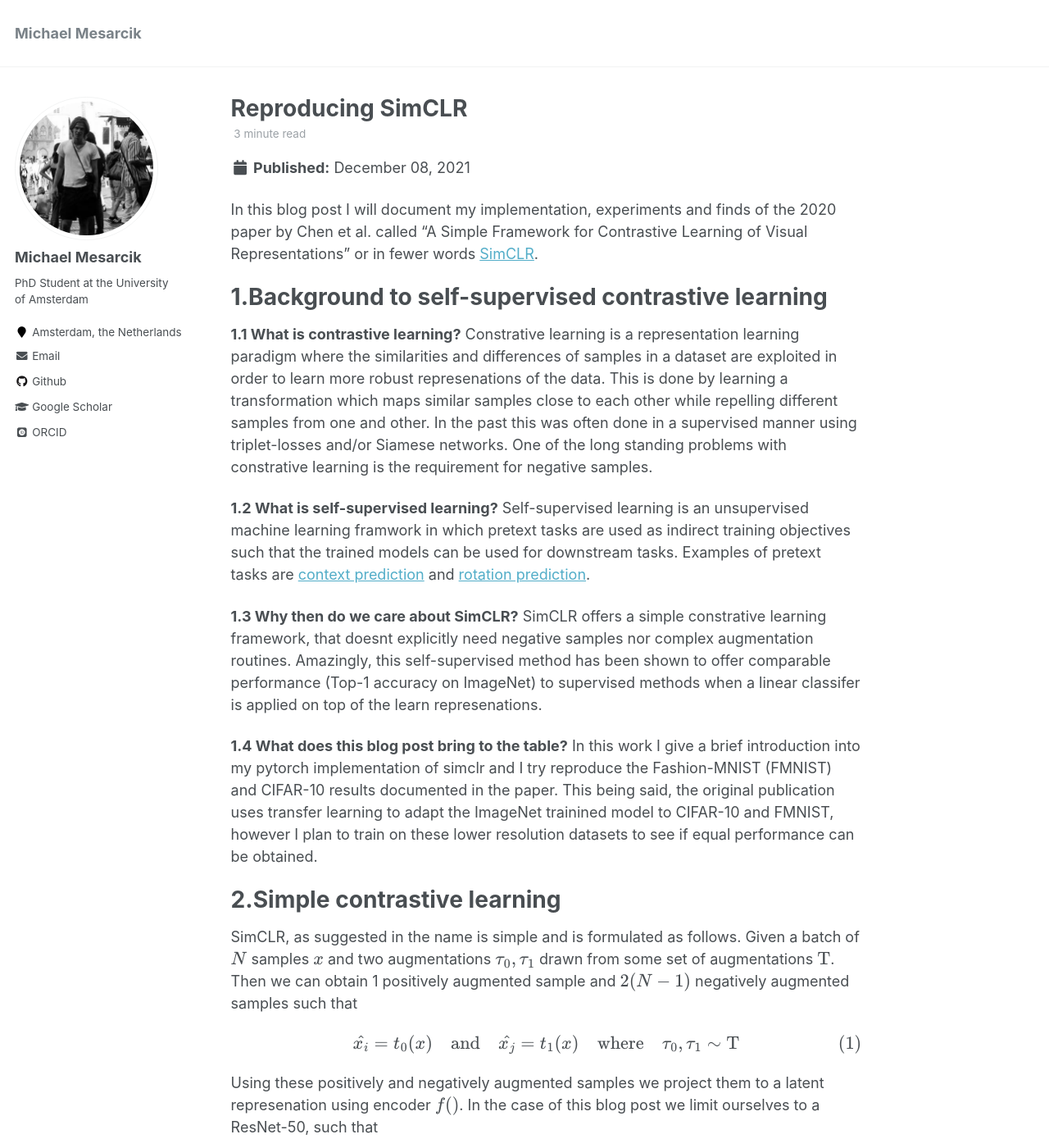
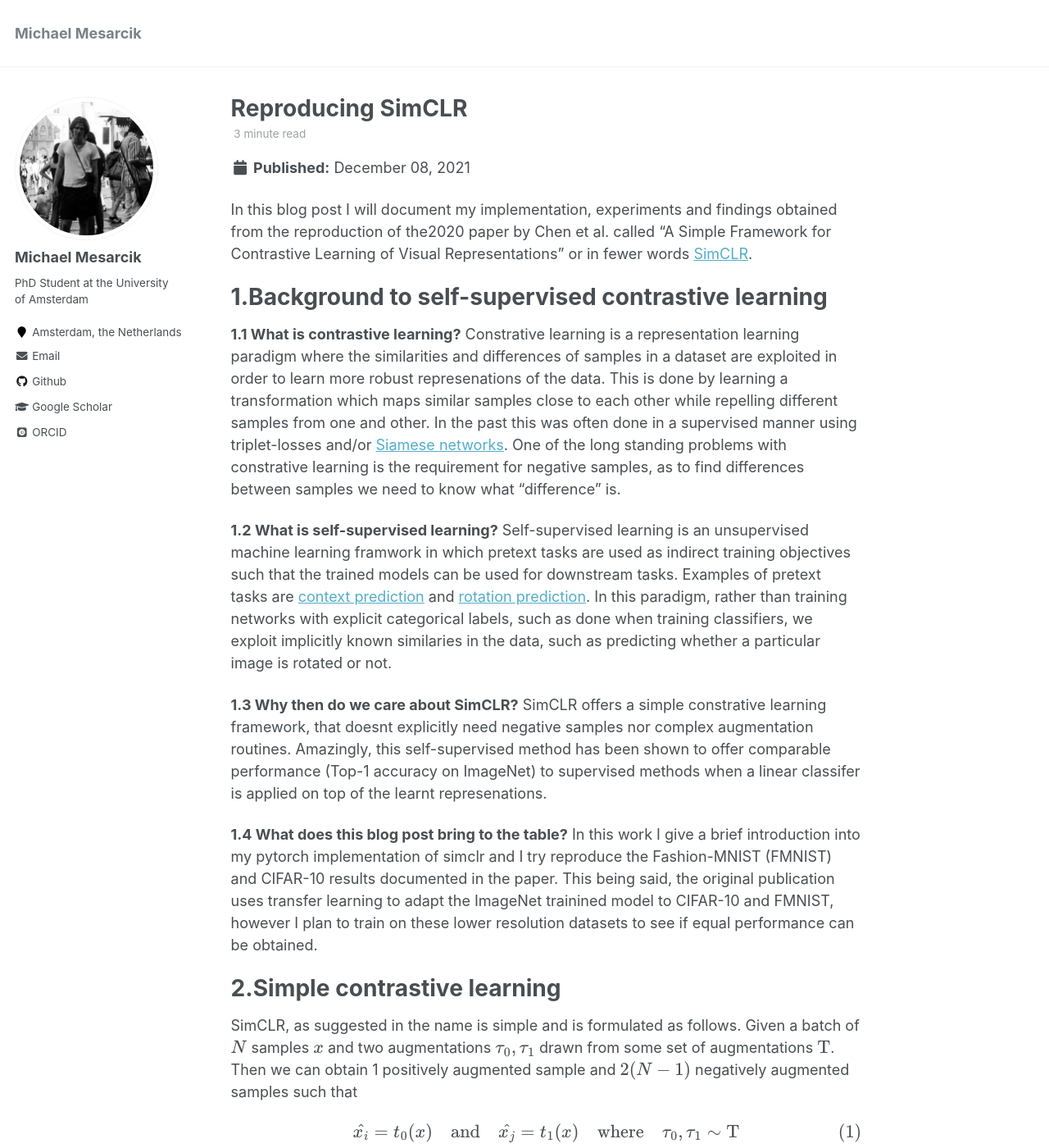
Before and after one commit to mesarcik/mesarcik.github.io, a Jekyll site: the page built from _posts/2021-12-08-blog-post-simclr.md, in a window 1280 px wide and 1400 px high. Shown: the whole window at 82% size. Built offline with Jekyll 4.4.1, drawn with Linux system fonts in a browser that asks for light colours; some web fonts are replaced; formulas are drawn with MathJax 3.

Commit message:
blog post updated

```diff
--- a/_posts/2021-12-08-blog-post-simclr.md
+++ b/_posts/2021-12-08-blog-post-simclr.md
@@ -8,21 +8,21 @@ tags:
   - SimCLR
 ---
 
-In this blog post I will document my implementation, experiments and finds of the 2020 paper by Chen et al. called "A Simple Framework for Contrastive Learning of Visual Representations" or in fewer words [SimCLR](https://arxiv.org/pdf/2002.05709.pdf).
+In this blog post I will document my implementation, experiments and findings obtained from the reproduction of the2020 paper by Chen et al. called "A Simple Framework for Contrastive Learning of Visual Representations" or in fewer words [SimCLR](https://arxiv.org/pdf/2002.05709.pdf).
 
 
 1.Background to self-supervised contrastive learning
 ======
 
 **1.1 What is contrastive learning?**
-	Constrative learning is a representation learning paradigm where the similarities and differences of samples in a dataset are exploited in order to learn more robust represenations of the data. This is done by learning a transformation which maps similar samples close to each other while repelling different samples from one and other. In the past this was often done in a supervised manner using triplet-losses and/or Siamese networks. One of the long standing problems with constrative learning is the requirement for negative samples.
+	Constrative learning is a representation learning paradigm where the similarities and differences of samples in a dataset are exploited in order to learn more robust represenations of the data. This is done by learning a transformation which maps similar samples close to each other while repelling different samples from one and other. In the past this was often done in a supervised manner using triplet-losses and/or [Siamese networks](https://arxiv.org/pdf/1412.6622.pdf). One of the long standing problems with constrative learning is the requirement for negative samples, as to find differences between samples we need to know what "difference" is.
 
 **1.2 What is self-supervised learning?**
-	Self-supervised learning is an unsupervised machine learning framwork in which pretext tasks are used as indirect training objectives such that the trained models can be used for downstream tasks. Examples of pretext tasks are [context prediction](https://arxiv.org/pdf/1505.05192.pdf) and [rotation prediction](https://openaccess.thecvf.com/content_CVPR_2019/papers/Feng_Self-Supervised_Representation_Learning_by_Rotation_Feature_Decoupling_CVPR_2019_paper.pdf).
+	Self-supervised learning is an unsupervised machine learning framwork in which pretext tasks are used as indirect training objectives such that the trained models can be used for downstream tasks. Examples of pretext tasks are [context prediction](https://arxiv.org/pdf/1505.05192.pdf) and [rotation prediction](https://openaccess.thecvf.com/content_CVPR_2019/papers/Feng_Self-Supervised_Representation_Learning_by_Rotation_Feature_Decoupling_CVPR_2019_paper.pdf). In this paradigm, rather than training networks with explicit categorical labels, such as done when training classifiers, we exploit implicitly known similaries in the data, such as predicting whether a particular image is rotated or not.
 
 
 **1.3 Why then do we care about SimCLR?**
-	SimCLR offers a simple constrative learning framework, that doesnt explicitly need negative samples nor complex augmentation routines. Amazingly, this self-supervised method has been shown to offer comparable performance (Top-1 accuracy on ImageNet) to supervised methods when a linear classifer is applied on top of the learn represenations.
+	SimCLR offers a simple constrative learning framework, that doesnt explicitly need negative samples nor complex augmentation routines. Amazingly, this self-supervised method has been shown to offer comparable performance (Top-1 accuracy on ImageNet) to supervised methods when a linear classifer is applied on top of the learnt represenations.
 
 
 **1.4 What does this blog post bring to the table?**
```
